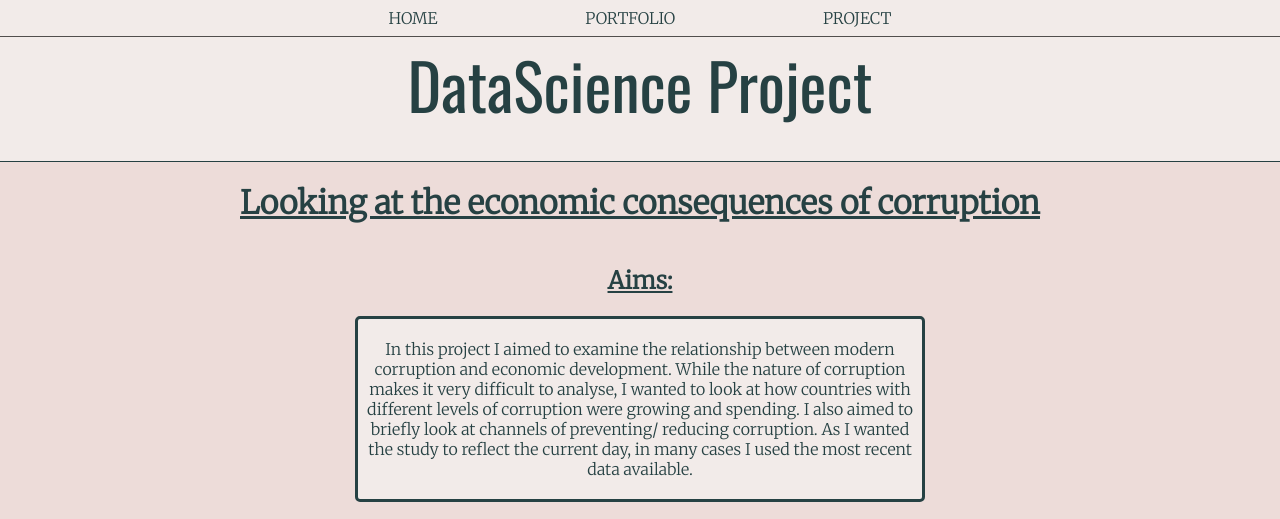
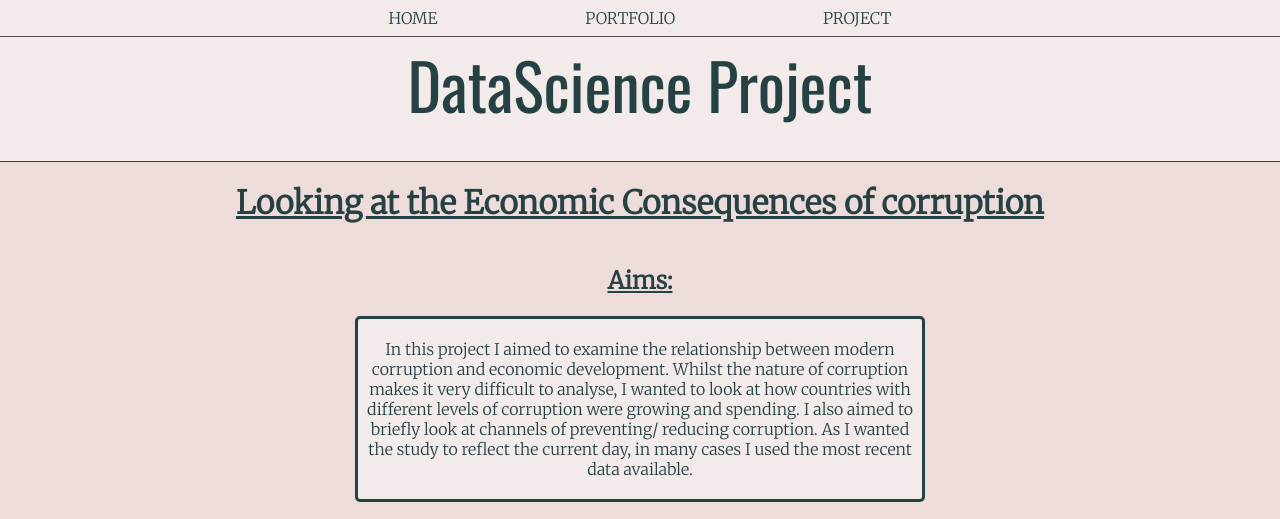
Before and after one commit to MeeloshE/MeeloshE.github.io, a plain HTML site: page project.html in a window 1280 px wide. Shown: the top 519 px of the page. Drawn offline with nearby package versions, Linux system fonts and the light colour scheme; a script that the page names is missing.

Commit message:
Update project.html

```diff
--- a/project.html
+++ b/project.html
@@ -35,14 +35,14 @@
         </nav>
         <h1 class="name name-large">DataScience Project</h1>
        </header>
-    <h1 class="title">Looking at the economic consequences of corruption</h1>
+    <h1 class="title">Looking at the Economic Consequences of corruption</h1>
     <section class="charts">
         <div class="align">
             <h1 class="Week">Aims:</h1>
         </div>
         <div class="align">
             <p class="aims"> <br>In this project
-            I aimed to examine the relationship between modern corruption and economic development. While the nature of
+            I aimed to examine the relationship between modern corruption and economic development. Whilst the nature of
             corruption makes it very difficult to analyse, I wanted to look at
             how countries with different levels of corruption were growing and spending. I also aimed to briefly look at
             channels of preventing/ reducing corruption.
```
